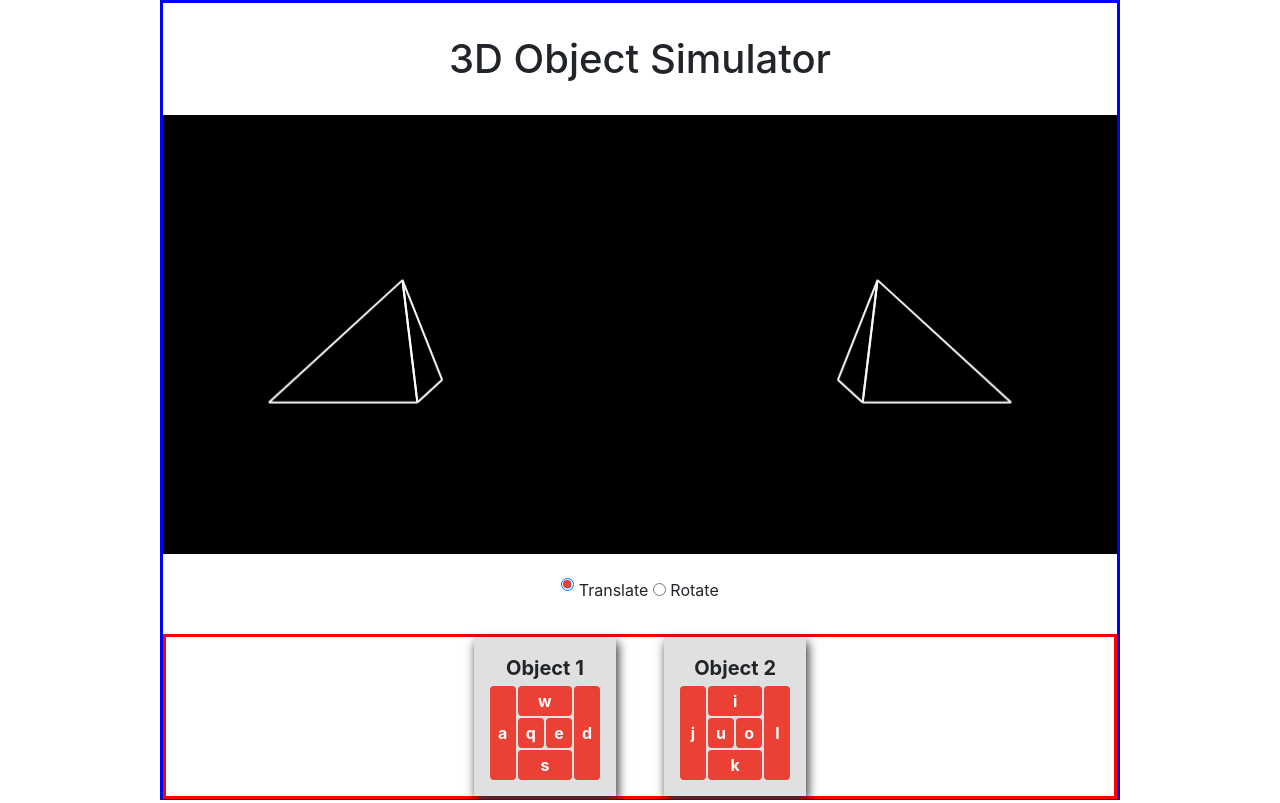
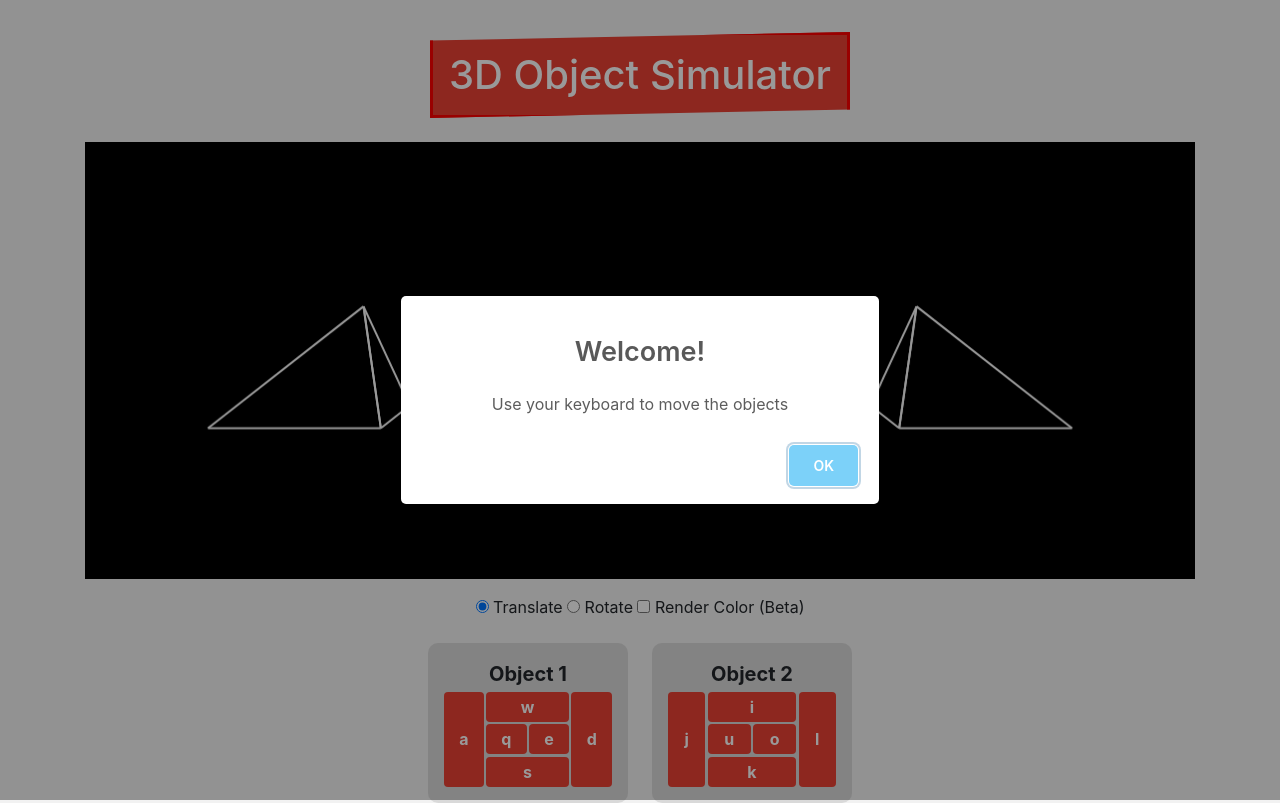
Before and after one commit to alvinAdler/3DObjectSimulator, a plain HTML site: page index.html in a window 1280 px wide. Drawn offline with nearby package versions, Linux system fonts and the light colour scheme.

Commit message:
Project completion
Styled the application and added an option to render the colors of the pyramids

```diff
--- a/index.html
+++ b/index.html
@@ -9,7 +9,7 @@
     <title>3D Object Manipulator</title>
 </head>
 <body>
-	<div class="main-container">
+	<div class="main-container container">
 		<h1>3D Object Simulator</h1>
 		<canvas id="main-canvas"></canvas>
 
@@ -19,6 +19,9 @@
 
 			<input type="radio" name="manipulation-method" id="manipulation-rotation" value="rotation">
 			<label for="manipulation-rotation">Rotate</label>
+
+			<input type="checkbox" name="render-color" id="render-color-checkbox">
+			<label for="render-color-checkbox">Render Color (Beta)</label>
 		</div>
 
 		<div class="main-controller">
@@ -45,4 +48,5 @@
 	</div>
 </body>
 <script type="module" src="js/index.js"></script>
+<script src="https://unpkg.com/sweetalert/dist/sweetalert.min.js"></script>
 </html>
--- a/index_master.css
+++ b/index_master.css
@@ -14,20 +14,26 @@ html{
 body{
     width: 100%;
     height: 100%;
+    background-color: #f2f2f2;
 }
 
 .main-container{
     display: flex;
     flex-flow: column nowrap;
     align-items: center;
-    gap: 1.5rem 0;
+    gap: 1rem 0;
     height: 100%;
-    margin: 0 10rem;
-    border: 3px solid blue;
+    /* border: 3px solid red; */
 }
 
 .main-container > h1{
     margin-top: 2rem;
+    text-align: center;
+    border: 3px solid red;
+    padding: 1rem;
+    color: white;
+    background-color: #EB4034;
+    clip-path: polygon(0% 10%, 100% 0%, 100% 90%, 0% 100%);
 }
 
 .main-controller{
@@ -36,30 +42,29 @@ body{
     flex-flow: row wrap;
     justify-content: center;
     align-items: center;
-    gap: 0 3rem;
-    border: 3px solid red;
+    gap: 1.5rem;
 }
 
 .object-controller{
     background-color: #C2C2C280;
     text-align: center;
     display: grid;
-    grid-template-rows: repeat(4, 1fr);
-    grid-template-columns: repeat(4, 1fr);
+    grid-template-columns: repeat(auto-fill, 1fr);
+    grid-auto-rows: 1fr;
     padding: 1rem;
-    width: 15%;
+    width: 200px;
     gap: 0.15rem;
-    box-shadow: 2px 5px 10px 0 #2b2b2b;
+    /* box-shadow: 2px 5px 10px 0 #2b2b2b; */
+    margin: 0;
+    border-radius: 10px;
 }
 
 .object-controller > p{
     grid-column: 1 / 5;
     margin: 0;
-    display: flex;
-    align-items: center;
-    justify-content: center;
     font-size: 1.25rem;
     font-weight: bold;
+    text-align: center;
 }
 
 .controller-button{
@@ -136,28 +141,9 @@ body{
     row-gap: 0.5rem;
 }
 
-#manipulation-translation::after,
-#manipulation-rotation::after{
-    content: "";
-    position: relative;
-}
-
-#manipulation-translation:checked::after,
-#manipulation-rotation:checked::after{
-    content: "";
-    width: 8px;
-    height: 8px;
-    background-color: #EB4034;
-    position: relative;
-    border-radius: 50%;
-    display: inline-block;
-    bottom: 8.4px;
-    left: 2px;
-}
-
 #main-canvas{
     border: 2px solid black;
     width: 100%;
-    height: 700px;
+    height: 600px;
     background-color: black;
 }
--- a/js/index.js
+++ b/js/index.js
@@ -155,7 +155,7 @@ window.onload = () => {
 
     }
 
-    const drawPyramids = (listOfPyramids, globalTower) => {
+    const drawPyramids = (listOfPyramids, globalTower, willRenderColor=false) => {
 
         //Clear the tower
         globalTower.clearTower()
@@ -171,13 +171,18 @@ window.onload = () => {
             }
         }
 
-        // fillGlobalAEL(globalTower, context, listOfPyramids)
+        if(willRenderColor){
+            fillGlobalAEL(globalTower, context, listOfPyramids)
+        }
     }
 
     const mainCanvas = document.querySelector("#main-canvas")
     const context = mainCanvas.getContext("2d")
+    const colorRenderCheckbox = document.querySelector("#render-color-checkbox")
+
     let manipulationSelections = document.querySelectorAll("input[name='manipulation-method']")
     let manipulationMethod = document.querySelector("input[name='manipulation-method']:checked").value
+    let willRenderColor = false
 
     mainCanvas.width = mainCanvas.offsetWidth
     mainCanvas.height = mainCanvas.offsetHeight
@@ -240,7 +245,9 @@ window.onload = () => {
 
     clearCanvas(context, mainCanvas)
 
-    drawPyramids([pyramid1, pyramid2], globalTower)
+    drawPyramids([pyramid1, pyramid2], globalTower, willRenderColor)
+
+    swal("Welcome!", "Use your keyboard to move the objects")
 
     window.addEventListener("keydown", (ev) => {
         const key = document.querySelector(`#button-${ev.key}`)
@@ -368,7 +375,7 @@ window.onload = () => {
 
                 }
 
-                drawPyramids([pyramid1, pyramid2], globalTower)
+                drawPyramids([pyramid1, pyramid2], globalTower, willRenderColor)
 
                 break;
 
@@ -565,7 +572,7 @@ window.onload = () => {
 
                 }
 
-                drawPyramids([pyramid1, pyramid2], globalTower)
+                drawPyramids([pyramid1, pyramid2], globalTower, willRenderColor)
 
                 break;
 
@@ -601,6 +608,12 @@ window.onload = () => {
         }
     })
 
+    colorRenderCheckbox.addEventListener("change", (ev) => {
+        willRenderColor = !willRenderColor
+        clearCanvas(context, mainCanvas)
+        drawPyramids([pyramid1, pyramid2], globalTower, willRenderColor)
+    })
+
     const handleChangeManipulation = (ev) => {
         manipulationMethod = ev.target.value
     }
```
